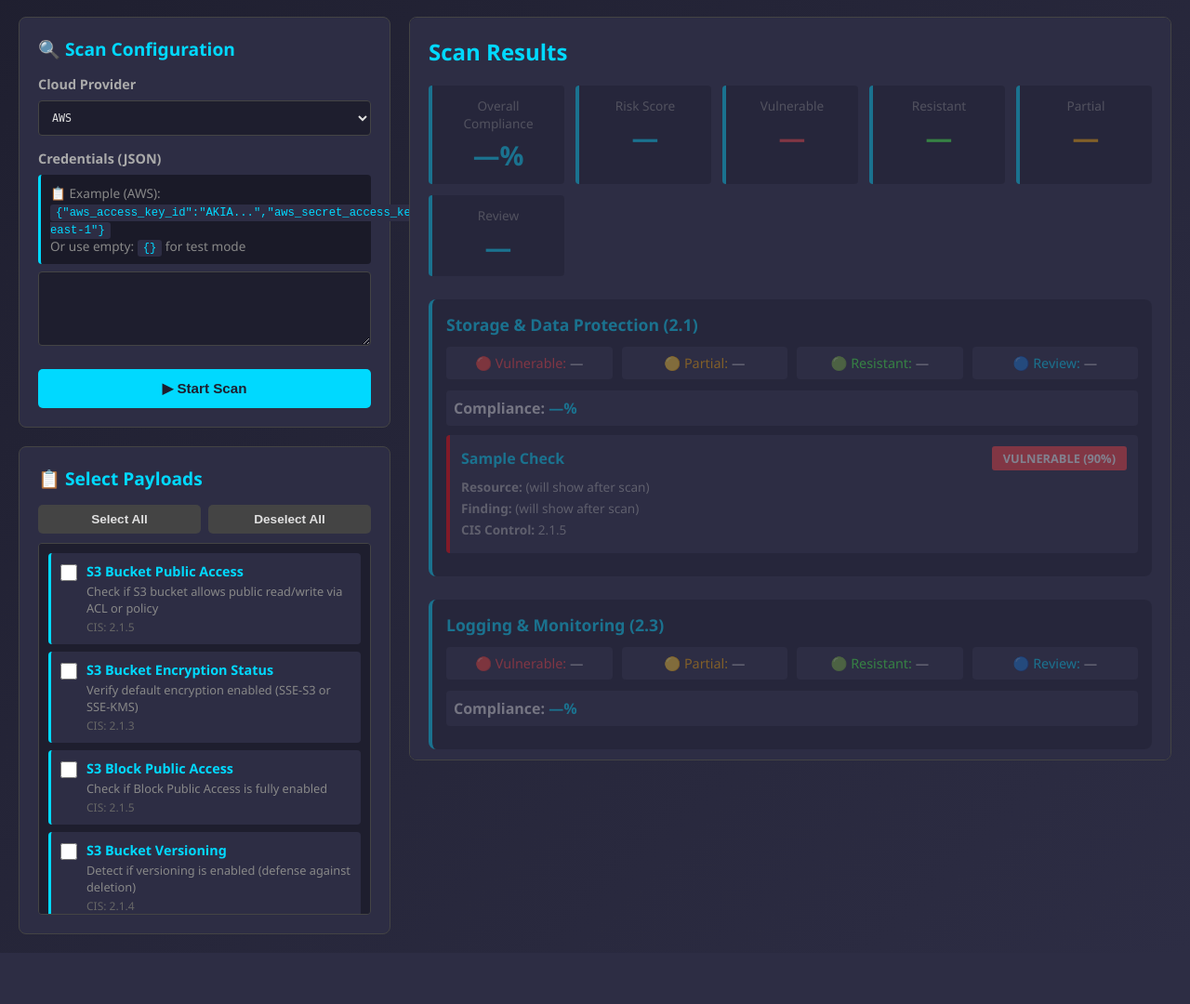
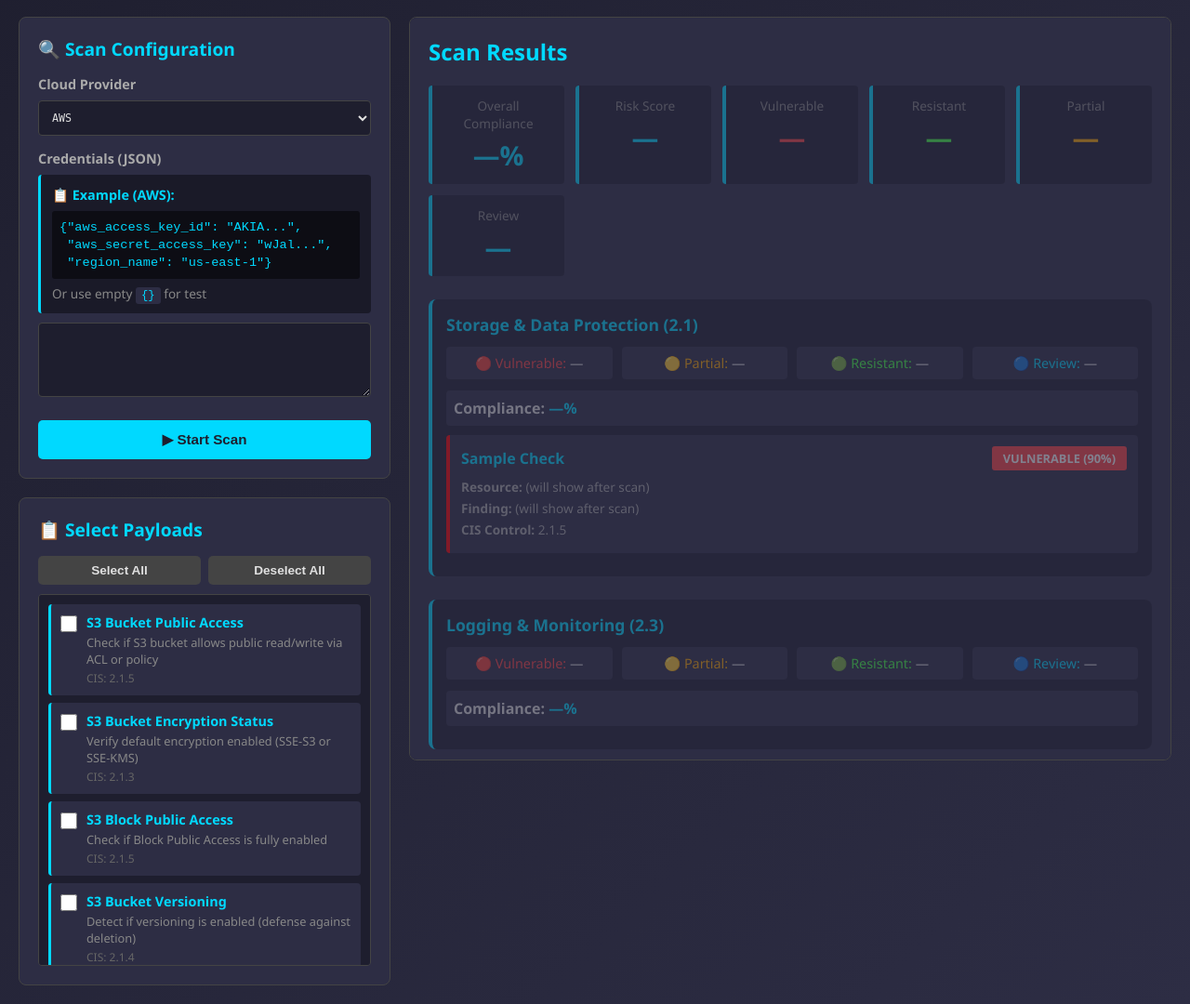
Before and after one commit to BadAsh99/cloudguard, a Flask app: page / in a window 1280 px wide. Shown: the part 211-1291 px from the top of the page at 93% size. Before the commit the page ends 1216 px from the top, so only its background shows below. Run offline with Flask 3, Linux system fonts and the light colour scheme.

Commit message:
Fix: Improve credential example box alignment with proper formatting and indentation

```diff
--- a/templates/index.html
+++ b/templates/index.html
@@ -143,14 +143,8 @@
         }
 
         textarea::placeholder {
-            color: #00d9ff !important;
-            opacity: 1 !important;
-        }
-
-        /* Firefox */
-        textarea::-moz-placeholder {
-            color: #00d9ff !important;
-            opacity: 1 !important;
+            color: #666;
+            opacity: 0.8;
         }
 
         textarea {
@@ -439,12 +433,6 @@
             cursor: pointer;
         }
 
-        /* Placeholder text styling */
-        textarea::placeholder {
-            color: #666;
-            opacity: 0.7;
-        }
-
         code {
             background: #2d2d44;
             padding: 2px 6px;
@@ -494,12 +482,15 @@
                         </div>
                         <div class="form-group">
                             <label>Credentials (JSON)</label>
-                            <div style="background: #1a1a28; padding: 10px; border-radius: 4px; margin-bottom: 8px; border-left: 3px solid #00d9ff; color: #888; font-size: 0.85em;">
-                                📋 Example (AWS):<br/>
-                                <code style="color: #00d9ff;">{"aws_access_key_id":"AKIA...","aws_secret_access_key":"wJal...","region_name":"us-east-1"}</code><br/>
-                                Or use empty: <code style="color: #00d9ff;">{}</code> for test mode
+                            <div style="background: #1a1a28; padding: 12px; border-radius: 4px; margin-bottom: 10px; border-left: 3px solid #00d9ff;">
+                                <div style="color: #00d9ff; font-weight: bold; margin-bottom: 8px; font-size: 0.9em;">📋 Example (AWS):</div>
+                                <code style="color: #00d9ff; display: block; background: #0d0d14; padding: 8px; border-radius: 3px; overflow-x: auto; font-size: 0.85em; margin-bottom: 6px; line-height: 1.4;">
+{"aws_access_key_id": "AKIA...",<br/>
+&nbsp;"aws_secret_access_key": "wJal...",<br/>
+&nbsp;"region_name": "us-east-1"}</code>
+                                <div style="color: #888; font-size: 0.85em;">Or use empty <code style="color: #00d9ff;">{}</code> for test</div>
                             </div>
-                            <textarea id="credentials" placeholder='{"aws_access_key_id": "", "aws_secret_access_key": "", "region_name": "us-east-1"}'>
+                            <textarea id="credentials" placeholder='Paste your AWS credentials here, or leave empty {} for test mode'>
                             </textarea>
                         </div>
                         <button type="button" onclick="executeScan()">▶ Start Scan</button>
@@ -523,12 +514,15 @@
                         </div>
                         <div class="form-group">
                             <label>Credentials (JSON)</label>
-                            <div style="background: #1a1a28; padding: 10px; border-radius: 4px; margin-bottom: 8px; border-left: 3px solid #ff4444; color: #888; font-size: 0.85em;">
-                                📋 Example (AWS):<br/>
-                                <code style="color: #ff4444;">{"aws_access_key_id":"AKIA...","aws_secret_access_key":"wJal...","region_name":"us-east-1"}</code><br/>
-                                Or use empty: <code style="color: #ff4444;">{}</code> for test mode
+                            <div style="background: #1a1a28; padding: 12px; border-radius: 4px; margin-bottom: 10px; border-left: 3px solid #ff4444;">
+                                <div style="color: #ff4444; font-weight: bold; margin-bottom: 8px; font-size: 0.9em;">📋 Example (AWS):</div>
+                                <code style="color: #ff4444; display: block; background: #0d0d14; padding: 8px; border-radius: 3px; overflow-x: auto; font-size: 0.85em; margin-bottom: 6px; line-height: 1.4;">
+{"aws_access_key_id": "AKIA...",<br/>
+&nbsp;"aws_secret_access_key": "wJal...",<br/>
+&nbsp;"region_name": "us-east-1"}</code>
+                                <div style="color: #888; font-size: 0.85em;">Or use empty <code style="color: #ff4444;">{}</code> for test</div>
                             </div>
-                            <textarea id="credentials-rt" placeholder='{"aws_access_key_id": "", "aws_secret_access_key": "", "region_name": "us-east-1"}'>
+                            <textarea id="credentials-rt" placeholder='Paste your AWS credentials here, or leave empty {} for test mode'>
                             </textarea>
                         </div>
                         <div class="checkbox-group">
```
Also changed, not shown: 1 other file.
